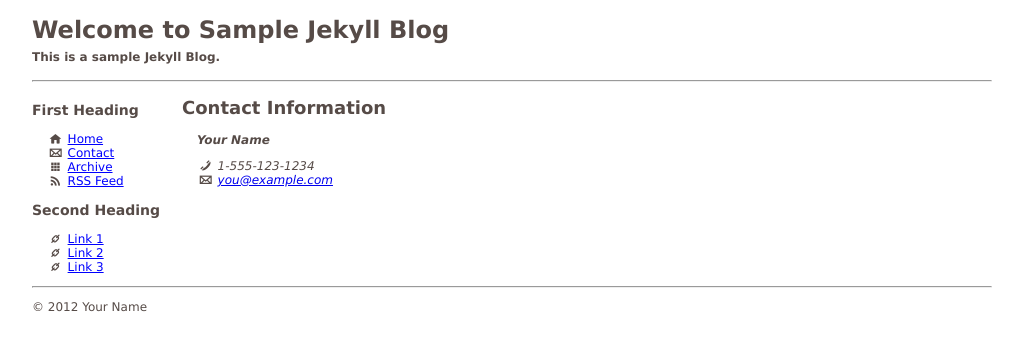
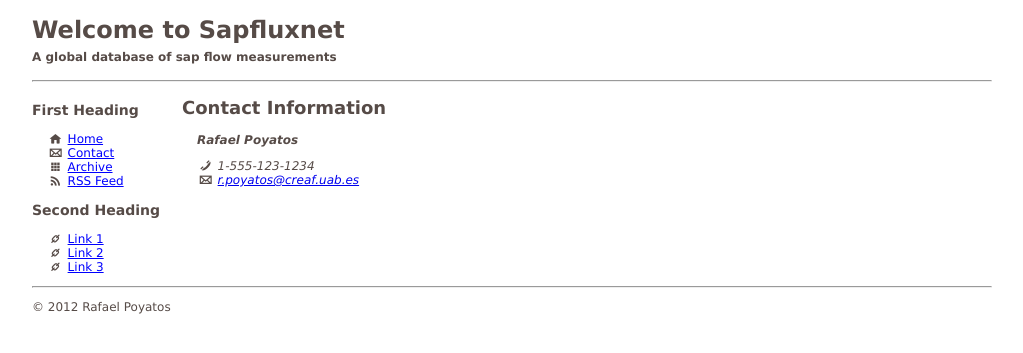
Before and after one commit to sapfluxnet/sapfluxnet-public, a Jekyll site: the page built from contact.html, in a window 1280 px wide. Shown: the top 353 px of the page, without its empty margins (26-1049 px from the left). Built offline with Jekyll 4.4.1, drawn with Linux system fonts in a browser that asks for light colours; Markdown is read by kramdown in place of the engine named in the settings.

Commit message:
Changed web name attempt 2

```diff
--- a/_config.yml
+++ b/_config.yml
@@ -1,14 +1,14 @@
 # Name of your blog (this will show up at the top of your page and in the RSS feed)
-name: Sample Jekyll Blog
+name: Sapfluxnet
 
 # Short description (goes below the title; it will also be used in the RSS feed)
-description: This is a sample Jekyll Blog.
+description: A global database of sap flow measurements
 
 # Your name, as you want it to appear underneath each post and in the footer
-author: Your Name
+author: Rafael Poyatos
 
 # Your email if you want it to be linked on the contact page
-author_email: you@example.com
+author_email: r.poyatos@creaf.uab.es
 
 # The directory for category index pages. Change it to something else if
 # for example you want links like /categories/category1 instead of /category1
```
